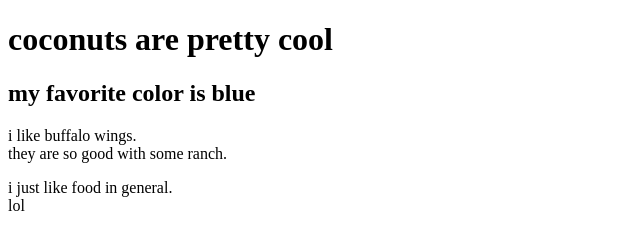
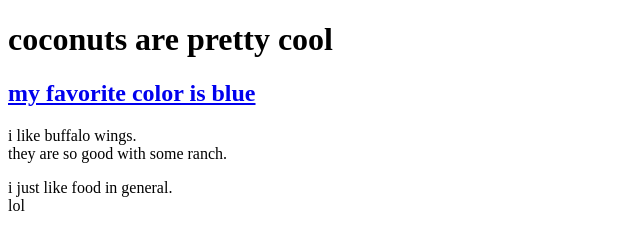
Before and after one commit to tannaballard/tannaballard, a plain HTML site: page index.html in a window 1280 px wide. Shown: the whole page, without its empty margins (0-640 px from the left). Drawn offline with Linux system fonts and the light colour scheme.

Commit message:
Update index.html

```diff
--- a/index.html
+++ b/index.html
@@ -12,13 +12,11 @@
     <h1>coconuts are pretty cool</h1>
   </header>
   <div class="blue-and-white-background">
-    <h2>my favorite color is blue</h2>
+    <a href="https://anotheruseless.website/www-pointerpointer-com/"><h2>my favorite color is blue</h2></a>
        <p>i like buffalo wings.<br>they are so good with some ranch.</p>
      </div>
-     <a href="https://anotheruseless.website/www-pointerpointer-com/">
      <div id="poop">
      </div>
-   </a>
   <footer>
     <p>i just like food in general.<br>lol</p>
   </footer>
```
